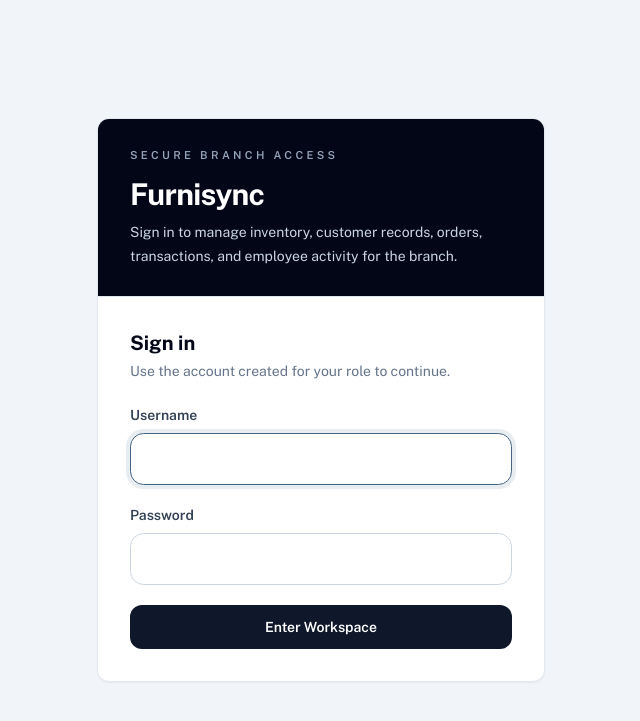
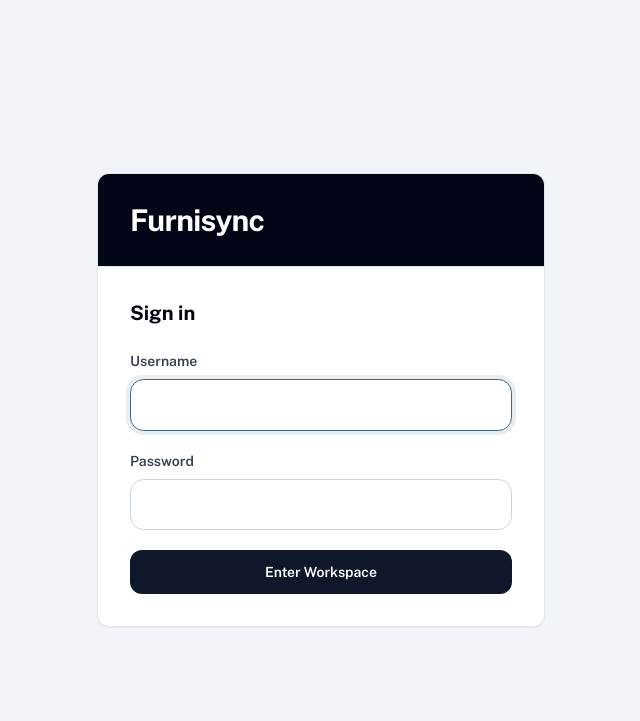
Before and after one commit to mrstorres-pixel/Furnisync, a Django app: page /accounts/login/ in a window 1280 px wide. Shown: the top 721 px of the page, without its empty margins (319-959 px from the left). Run offline with Django 5.2, Linux system fonts and the light colour scheme; some libraries are stand-ins or nearby versions.

Commit message:
Simplify login page copy

```diff
--- a/templates/registration/login.html
+++ b/templates/registration/login.html
@@ -3,14 +3,11 @@
 {% block content %}
 <div class="overflow-hidden rounded-xl border border-slate-200 bg-white shadow-sm">
     <div class="border-b border-slate-200 bg-slate-950 px-8 py-7 text-white">
-        <p class="text-[11px] font-semibold uppercase tracking-[0.3em] text-slate-400">Secure Branch Access</p>
-        <h1 class="mt-3 text-3xl font-bold tracking-tight">Furnisync</h1>
-        <p class="mt-2 max-w-sm text-sm leading-6 text-slate-300">Sign in to manage inventory, customer records, orders, transactions, and employee activity for the branch.</p>
+        <h1 class="text-3xl font-bold tracking-tight">Furnisync</h1>
     </div>
     <div class="px-8 py-8">
         <div class="mb-6">
             <h2 class="text-xl font-bold text-slate-950">Sign in</h2>
-            <p class="mt-1 text-sm text-slate-500">Use the account created for your role to continue.</p>
         </div>
         <style>
             #id_username, #id_password {
```
